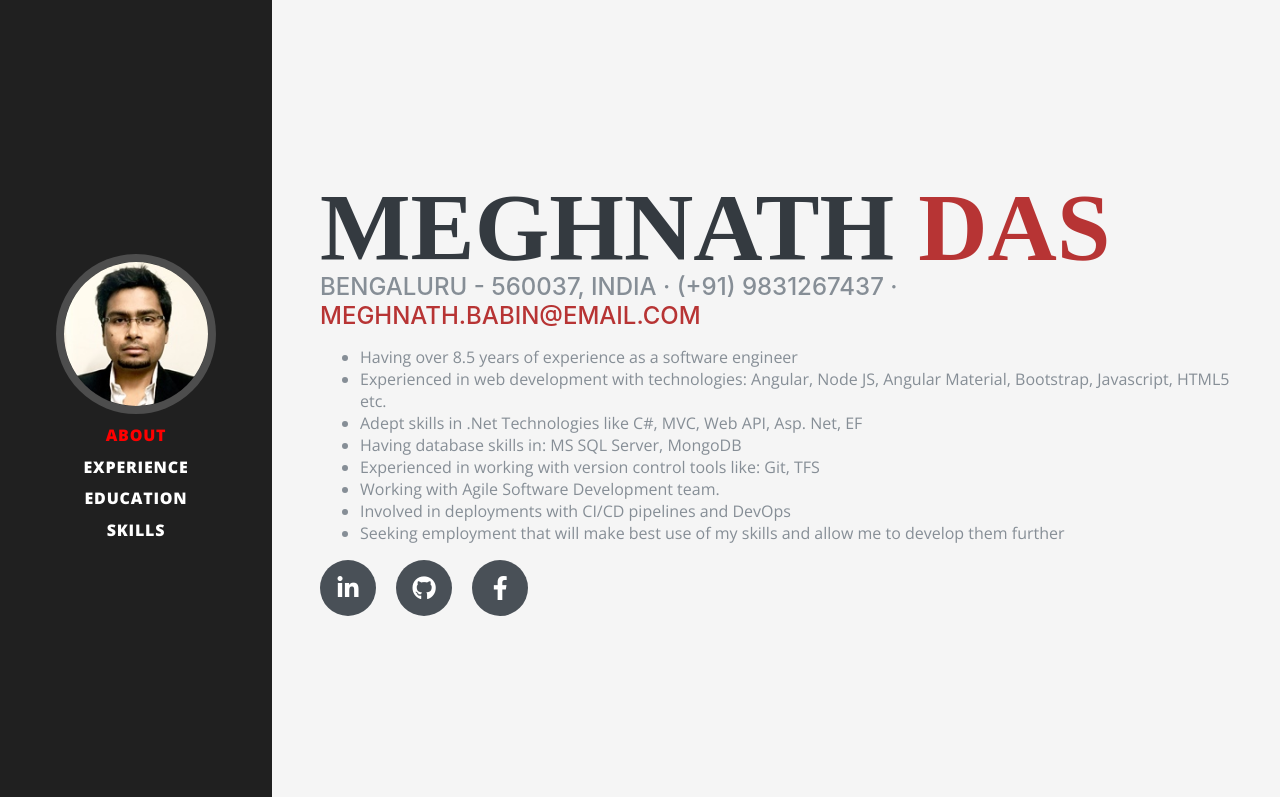
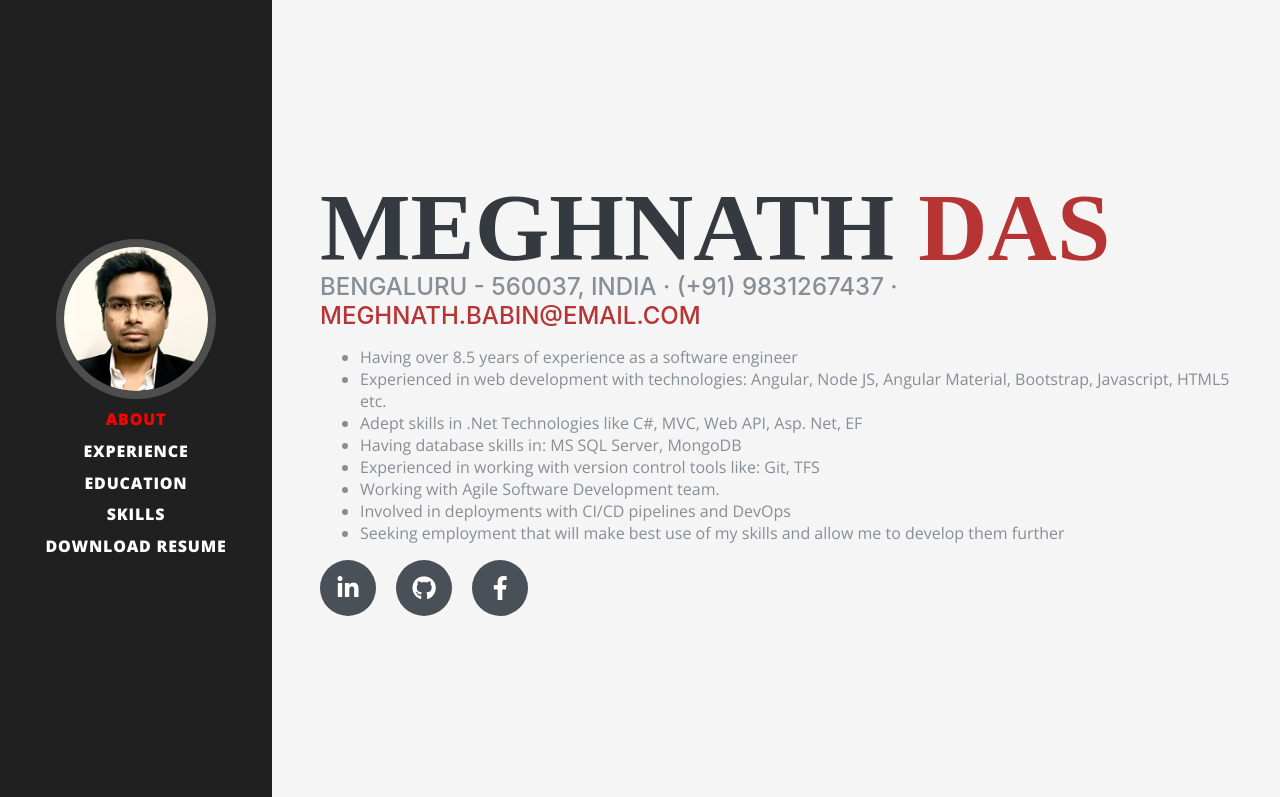
Before and after one commit to MeghnathDas/meghnathdas.github.io, a plain HTML site: page index.html in a window 1280 px wide. Shown: the top 797 px of the page. Drawn offline with nearby package versions, Linux system fonts and the light colour scheme; a web font is replaced by a local one.

Commit message:
Resume link added

```diff
--- a/index.html
+++ b/index.html
@@ -24,6 +24,8 @@
             <li class="nav-item"><a class="nav-link" href="#experience">Experience</a></li>
             <li class="nav-item"><a class="nav-link" href="#education">Education</a></li>
             <li class="nav-item"><a class="nav-link" href="#skills">Skills</a></li>
+            <li class="nav-item"><a class="nav-link" target="_blank"
+                href=" https://docs.google.com/document/export?format=pdf&id=1eoaTTOW9eZ7apEboTWZWf_d6nfUOkxmriuhN7h6xXsk&includes_info_params=true">Download Resume</a></li>
             <!-- <li class="nav-item"><a class="nav-link" href="#projects">Projects</a></li>
             <li class="nav-item"><a class="nav-link" href="#projects">Showcase</a></li> -->
         </ul>
```
